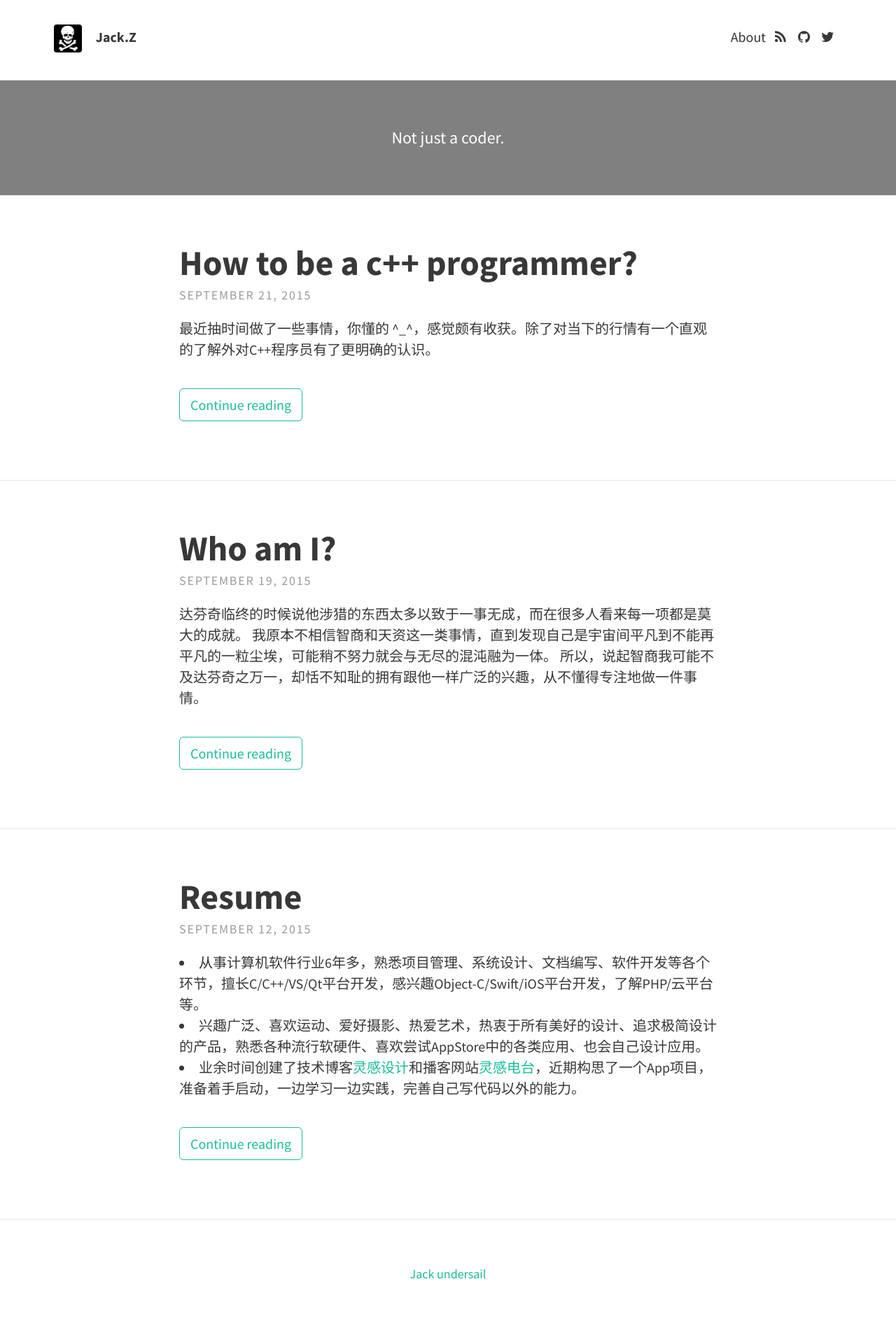
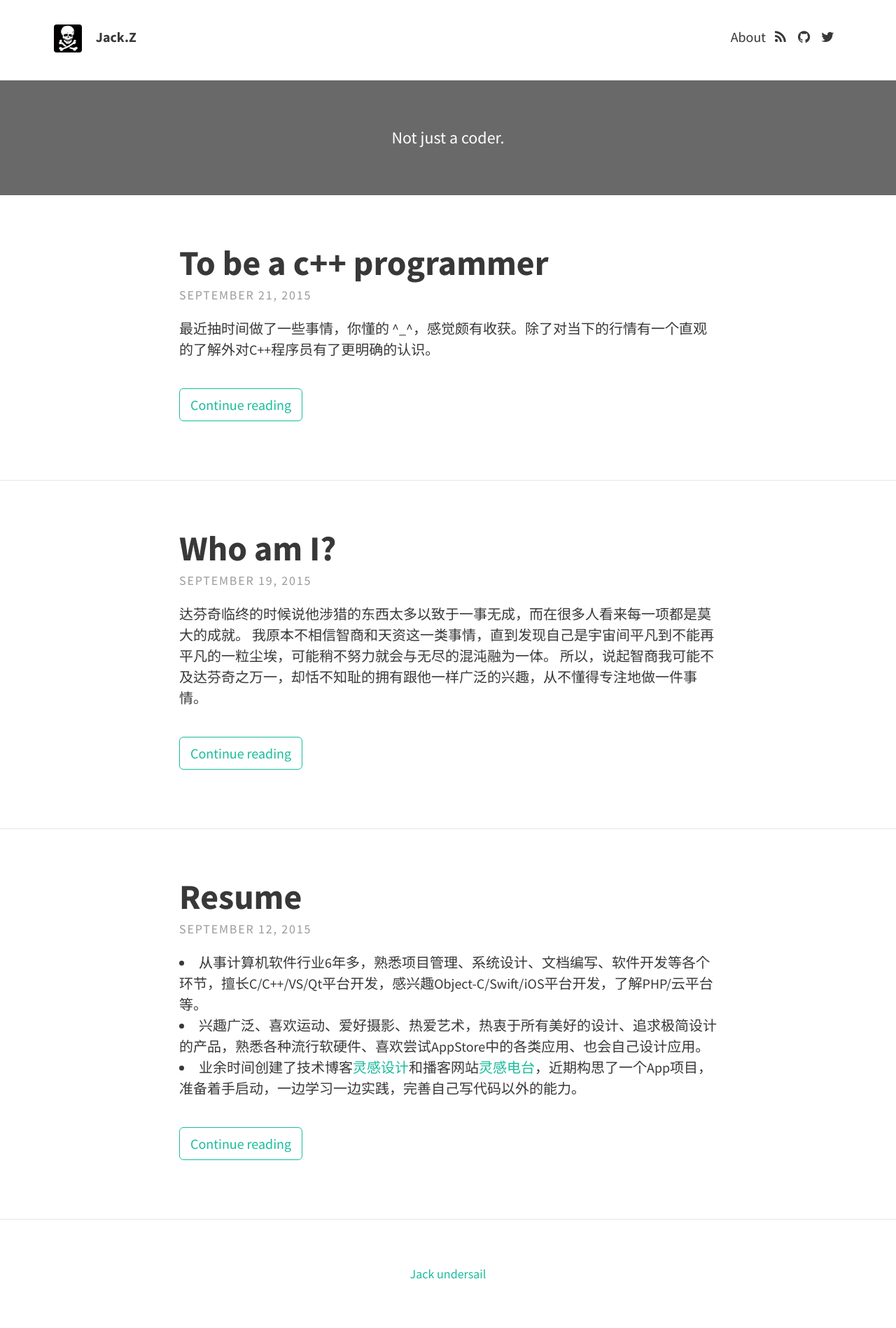
Before and after one commit to undersail/undersail.github.com, a Jekyll site: the page built from index.html, in a window 1280 px wide. Shown: the whole page at 70% size. Built offline with Jekyll 4.4.1, drawn with Linux system fonts in a browser that asks for light colours; nearby versions of some CDN libraries; the list of posts is cut into pages by our own code.

Commit message:
change header background color

```diff
--- a/_posts/2015-09-21-how-to-be-a-c++-programmer.markdown
+++ b/_posts/2015-09-21-to-be-a-c++-programmer.markdown
@@ -1,6 +1,6 @@
 ---
 layout: post
-title: How to be a c++ programmer?
+title: To be a c++ programmer
 ---
 
 最近抽时间做了一些事情，你懂的 ^_^，感觉颇有收获。除了对当下的行情有一个直观的了解外对C++程序员有了更明确的认识。
--- a/_sass/base/_variables.scss
+++ b/_sass/base/_variables.scss
@@ -27,5 +27,5 @@ $feature-image-size: cover; // options include "cover", "contain", "auto"
 
 // Header description box
 // $header-desc-background-color: #F98752;
-$header-desc-background-color: #808080;
+$header-desc-background-color: #696969;	//DimGray
 $header-desc-text-color: #FFF;
```
